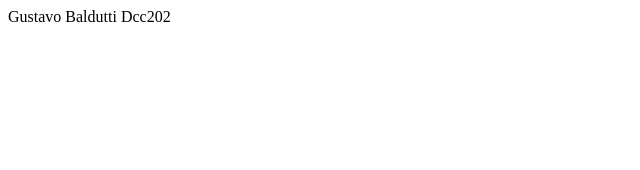
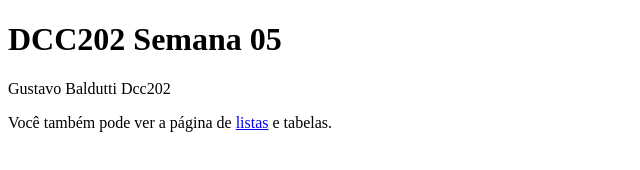
Before and after one commit to ufjf-dcc202/ufjf-dcc202-2026-3-a-atv05-gustavobaldutti, a plain HTML site: page index.html in a window 1280 px wide. Shown: the whole page, without its empty margins (0-640 px from the left). Drawn offline with Linux system fonts and the light colour scheme.

Commit message:
adiciona navegação entre páginas

```diff
--- a/index.html
+++ b/index.html
@@ -6,8 +6,12 @@
     <title>DCC202 Semana 05</title>
 </head>
 <body>
-Gustavo
-    Baldutti
-        Dcc202
+    <h1>DCC202 Semana 05 </h1>
+<p>
+    Gustavo
+        Baldutti
+            Dcc202
+</p>
+<p>Você também pode ver a página de <a href="listas.html">listas</a> e tabelas.</p>
 </body>
 </html>
```
Also changed, not shown: listas.html (added, +14 -0 lines).
